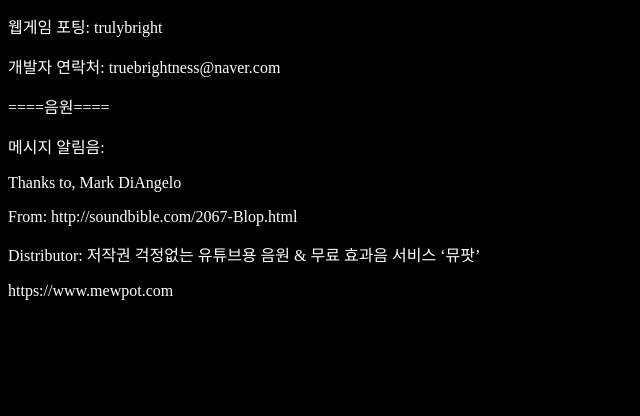
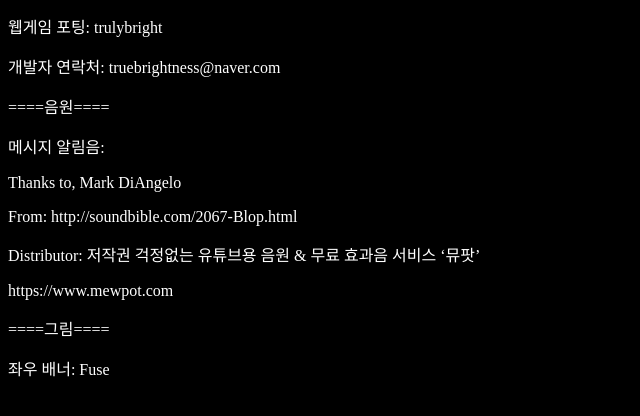
Before and after one commit to TrulyBright/sc2mafia, a Python web app: template templates/about.html.j2 in a window 1280 px wide. Shown: the part 365-781 px from the top of the page, without its empty margins (0-640 px from the left). Run offline with Jinja, Linux system fonts and the light colour scheme; the template is opened without the code that fills it, so the values that code supplies are empty.

Commit message:
좌우 배너 저작권 명시 및 소개 코너에서 로비로 못 넘어가는 오류 수정

```diff
--- a/templates/about.html.j2
+++ b/templates/about.html.j2
@@ -14,7 +14,7 @@
         </a>
         <ul>
           <li><a href="/about" rel="about">소개</a></li>
-          <li><a href="/lobby" rel="lobby">로비</a></li>
+          <li><a href="/game" rel="lobby">로비</a></li>
           <li><a href="/archive" rel="archive">기록실</a></li>
         </ul>
       </nav>
@@ -32,7 +32,9 @@
     <p>메시지 알림음:<p>
     <p>Thanks to, Mark DiAngelo</p>
     <p>From: http://soundbible.com/2067-Blop.html</p>
-<p>Distributor: 저작권 걱정없는 유튜브용 음원 & 무료 효과음 서비스 ‘뮤팟’</p>
-<p>https://www.mewpot.com</p>
+    <p>Distributor: 저작권 걱정없는 유튜브용 음원 & 무료 효과음 서비스 ‘뮤팟’</p>
+    <p>https://www.mewpot.com</p>
+    <p>====그림====</p>
+    <p>좌우 배너: Fuse</p>
   </body>
 </html>
```
